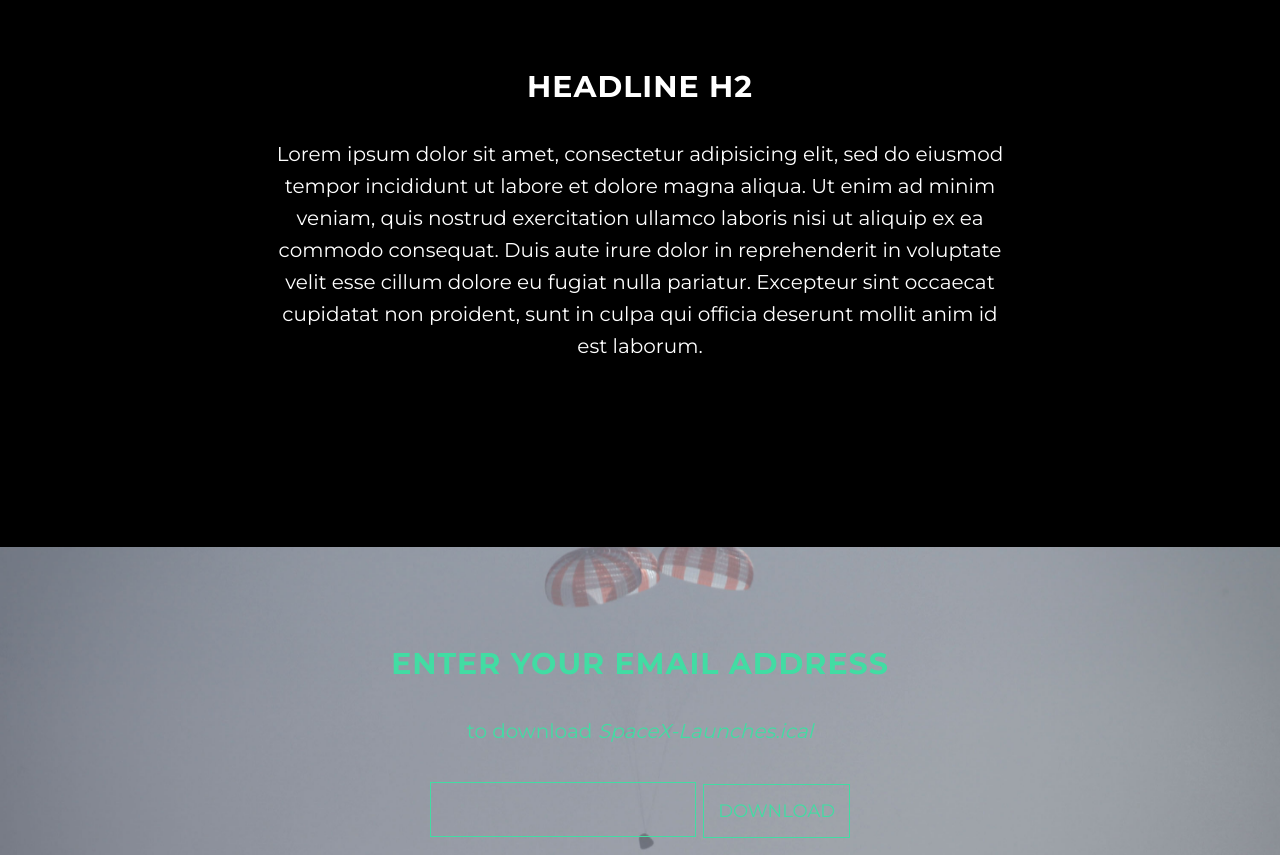
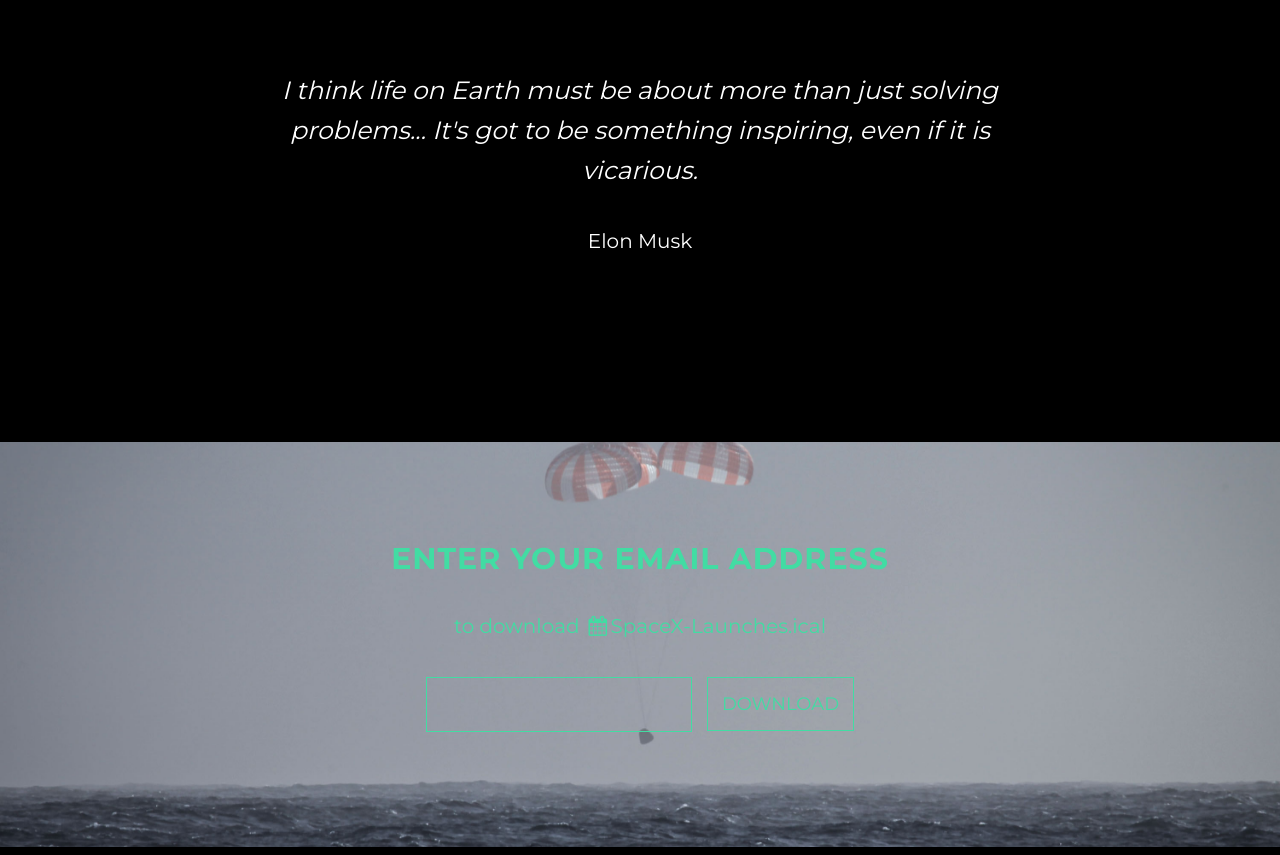
Before and after one commit to mauricewipf/spacex-launches, a plain HTML site: page index.html in a window 1280 px wide. Shown: the part 880-1735 px from the top of the page. Drawn offline with Linux system fonts and the light colour scheme; some packages are replaced by stand-ins of ours.

Commit message:
Adding Cite by Musk, align email input div and button div to top, Adding .htaccess

```diff
--- a/css/grayscale.css
+++ b/css/grayscale.css
@@ -34,6 +34,10 @@ p {
     margin: 0 0 25px;
     font-size: 18px;
     line-height: 1.5;
+}
+
+q, cite {
+  font-size: 25px;
 }
 
 @media(min-width:768px) {
@@ -361,9 +365,15 @@ body {
     webkit-tap-highlight-color: rgba(255,255,255,.2);
 }
 
-#mc_embed_signup_scroll div {
-  display: inline-block;
-  font-size: 20px;
+#mc_embed_signup_scroll {
+    display: inline-flex;
+    align-items: top;
+    font-size: 20px;
+}
+@media (max-width: 767px) {
+    #mc_embed_signup_scroll {
+        display: block;
+    }
 }
 #mc_embed_signup #mce-EMAIL {
   border: 1px solid #42dca3;
@@ -372,6 +382,7 @@ body {
   border-radius: 0;
   padding: 12px;
   margin-bottom: 15px;
+  margin-right: 15px;
 }
 #mc_embed_signup #mce-EMAIL:hover,
 #mc_embed_signup #mce-EMAIL:focus {
@@ -379,5 +390,4 @@ body {
 }
 #mc_embed_signup #mc-embedded-subscribe {
   padding: 14px;
-
 }
--- a/index.html
+++ b/index.html
@@ -85,8 +85,9 @@
     <section id="about" class="container content-section text-center">
         <div class="row">
             <div class="col-lg-8 col-lg-offset-2">
-                <h2>Headline h2</h2>
-                <p>Lorem ipsum dolor sit amet, consectetur adipisicing elit, sed do eiusmod tempor incididunt ut labore et dolore magna aliqua. Ut enim ad minim veniam, quis nostrud exercitation ullamco laboris nisi ut aliquip ex ea commodo consequat. Duis aute irure dolor in reprehenderit in voluptate velit esse cillum dolore eu fugiat nulla pariatur. Excepteur sint occaecat cupidatat non proident, sunt in culpa qui officia deserunt mollit anim id est laborum.</p>
+                <p><cite>I think life on Earth must be about more than just solving problems... It's got to be something inspiring, even if it is vicarious.</cite></p>
+                <p>Elon Musk</p>
+
             </div>
         </div>
     </section>
@@ -97,7 +98,7 @@
             <div class="container">
                 <div class="col-lg-8 col-lg-offset-2">
                     <h2>Enter Your Email address</h2>
-                    <p>to download <em>SpaceX-Launches.ical</em></p>
+                    <p>to download <i class="fa fa-calendar fa-fw"></i>SpaceX-Launches.ical</p>
                     <!-- Begin MailChimp Signup Form -->
                     <div id="mc_embed_signup">
                       <form action="//mauwi.us10.list-manage.com/subscribe/post?u=a1d8af67e9a7d31bd9e530c8e&amp;id=37cf49189f" method="post" id="mc-embedded-subscribe-form" name="mc-embedded-subscribe-form" class="validate" target="_blank" novalidate>
@@ -148,7 +149,7 @@
     <!-- Footer -->
     <footer>
         <div class="container text-center">
-            <p>Copyright &copy; Maurice Wipf 2016</p>
+            <p>&copy; Maurice Wipf 2016</p>
         </div>
     </footer>
 
```
Also changed, not shown: 1 other file.
